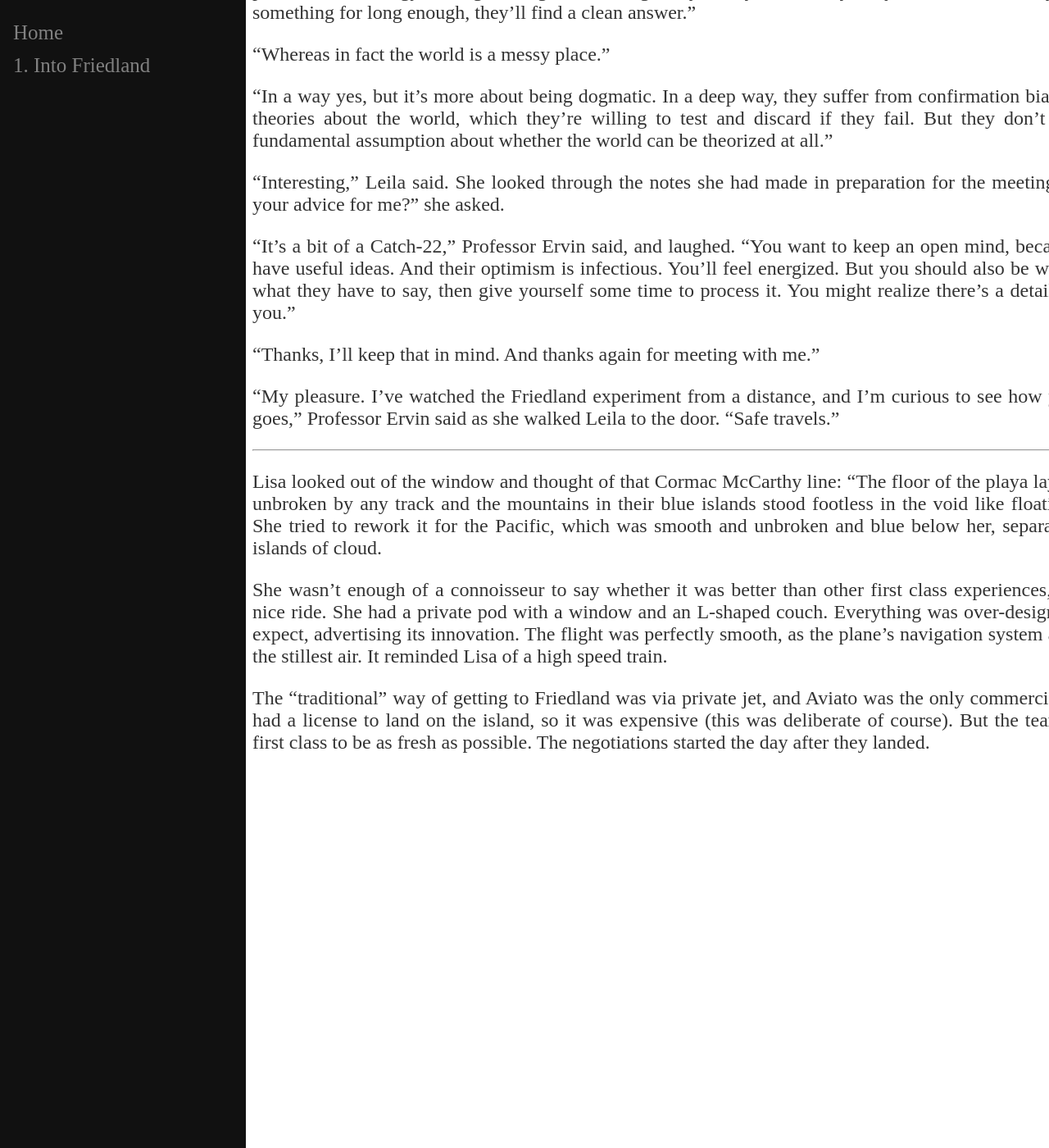
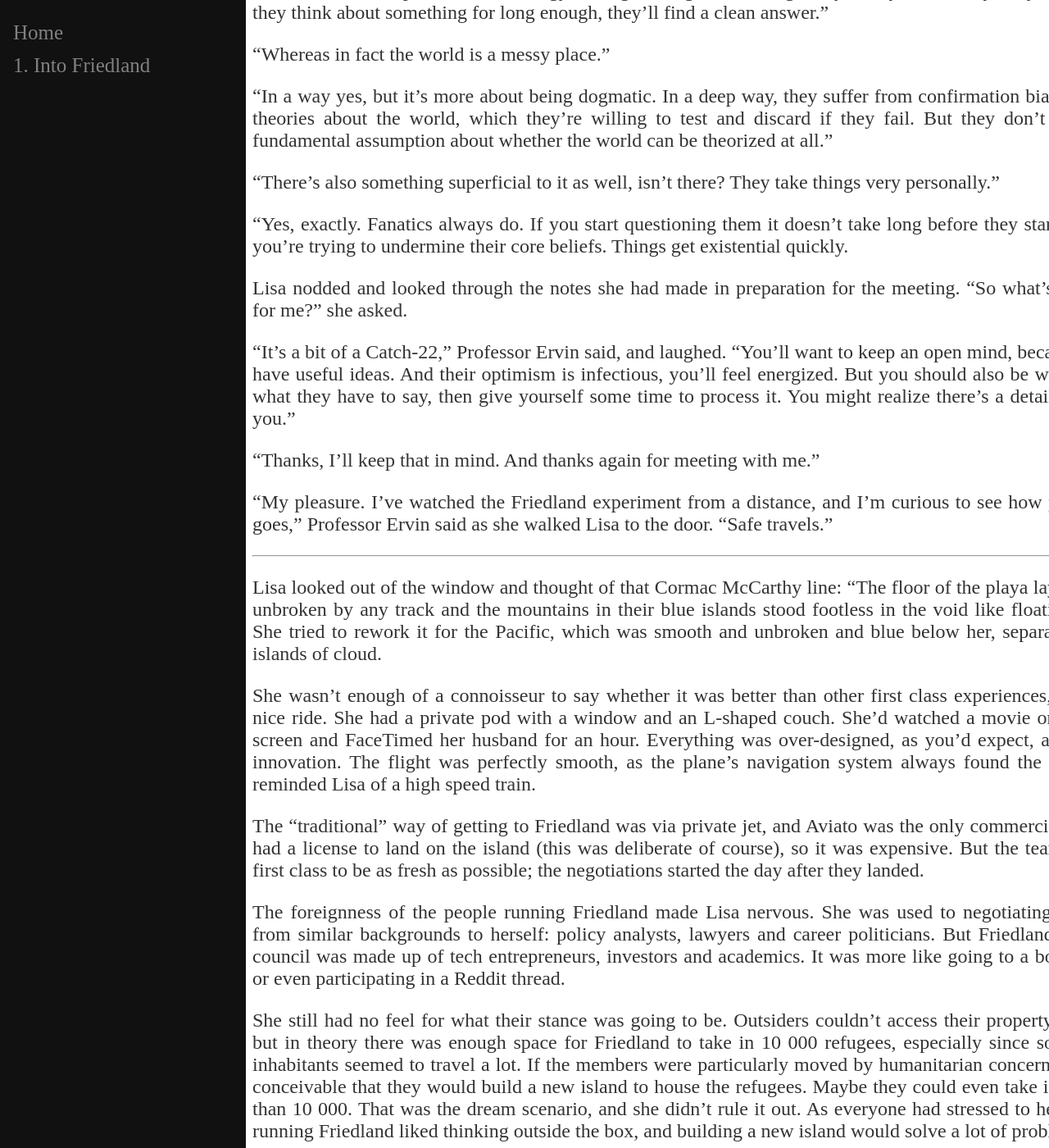
Before and after one commit to fylobc/fylobc.github.io, a Jekyll site: the page built from _parts/Part_0.md, in a window 1280 px wide and 1400 px high, scrolled down 435 px. Shown: the whole window at 82% size. Built offline with Jekyll 4.4.1, drawn with Linux system fonts in a browser that asks for light colours; some of the changed text lies outside the part shown.

Commit message:
Edited part 1

```diff
--- a/_parts/Part_0.md
+++ b/_parts/Part_0.md
@@ -5,26 +5,34 @@ title: "1. Into Friedland"
 
 “They used to invite me to give lectures at their headquarters all the time,” Professor Ervin said. “Google, Amazon, Apple... But I started feeling more and more uncomfortable and stopped going, so they stopped inviting me.”
 
-“Why did you find it uncomfortable?” Leila asked. “Was the attention too much?”
+“Why did you find it uncomfortable?” Lisa asked. “Was the attention too much?”
 
-“No, it wasn’t that,” Professor Ervin answered. She paused for a moment. “There is an undercurrent of fanaticism to it all. The people who really make it – and they need this to achieve what they do – they’re true believers. In the power of technology, of engineering. Human ingenuity, really. Ultimately, they believe that if they think about something for long enough, they’ll find a clean answer.”
+“No, it wasn’t that,” Professor Ervin answered. She paused for a moment. “There is an undercurrent of fanaticism to it all. The people who really make it – and they need this to achieve what they do – they’re true believers. In themselves, in the power of technology, of engineering. Human ingenuity, really. Ultimately, they believe that if they think about something for long enough, they’ll find a clean answer.”
 
 “Whereas in fact the world is a messy place.”
 
 “In a way yes, but it’s more about being dogmatic. In a deep way, they suffer from confirmation bias. They build theories about the world, which they’re willing to test and discard if they fail. But they don’t question the fundamental assumption about whether the world can be theorized at all.”
 
-“Interesting,” Leila said. She looked through the notes she had made in preparation for the meeting. “So what’s your advice for me?” she asked.
+“There’s also something superficial to it as well, isn’t there? They take things very personally.”
 
-“It’s a bit of a Catch-22,” Professor Ervin said, and laughed. “You want to keep an open mind, because they will have useful ideas. And their optimism is infectious. You’ll feel energized. But you should also be wary. Listen to what they have to say, then give yourself some time to process it. You might realize there’s a detail that bothers you.”
+“Yes, exactly. Fanatics always do. If you start questioning them it doesn’t take long before they start feeling like you’re trying to undermine their core beliefs. Things get existential quickly.
+
+Lisa nodded and looked through the notes she had made in preparation for the meeting. “So what’s your advice for me?” she asked.
+
+“It’s a bit of a Catch-22,” Professor Ervin said, and laughed. “You’ll want to keep an open mind, because they will have useful ideas. And their optimism is infectious, you’ll feel energized. But you should also be wary. Listen to what they have to say, then give yourself some time to process it. You might realize there’s a detail that bothers you.”
 
 “Thanks, I’ll keep that in mind. And thanks again for meeting with me.”
 
-“My pleasure. I’ve watched the Friedland experiment from a distance, and I’m curious to see how your meeting goes,” Professor Ervin said as she walked Leila to the door. “Safe travels.”
+“My pleasure. I’ve watched the Friedland experiment from a distance, and I’m curious to see how your meeting goes,” Professor Ervin said as she walked Lisa to the door. “Safe travels.”
 
 <hr>
 
 Lisa looked out of the window and thought of that Cormac McCarthy line: “The floor of the playa lay smooth and unbroken by any track and the mountains in their blue islands stood footless in the void like floating temples.” She tried to rework it for the Pacific, which was smooth and unbroken and blue below her, separated by white islands of cloud.
 
-She wasn’t enough of a connoisseur to say whether it was better than other first class experiences, but it was a nice ride. She had a private pod with a window and an L-shaped couch. Everything was over-designed, as you’d expect, advertising its innovation. The flight was perfectly smooth, as the plane’s navigation system always found the stillest air. It reminded Lisa of a high speed train.
+She wasn’t enough of a connoisseur to say whether it was better than other first class experiences, but it was a nice ride. She had a private pod with a window and an L-shaped couch. She’d watched a movie on the 50-inch screen and FaceTimed her husband for an hour. Everything was over-designed, as you’d expect, advertising its innovation. The flight was perfectly smooth, as the plane’s navigation system always found the stillest air. It reminded Lisa of a high speed train.
 
-The “traditional” way of getting to Friedland was via private jet, and Aviato was the only commercial airline that had a license to land on the island, so it was expensive (this was deliberate of course). But the team was flying first class to be as fresh as possible. The negotiations started the day after they landed.
+The “traditional” way of getting to Friedland was via private jet, and Aviato was the only commercial airline that had a license to land on the island (this was deliberate of course),  so it was expensive. But the team was flying first class to be as fresh as possible; the negotiations started the day after they landed.
+
+The foreignness of the people running Friedland made Lisa nervous. She was used to negotiating with people from similar backgrounds to herself: policy analysts, lawyers and career politicians. But Friedland’s governing council was made up of tech entrepreneurs, investors and academics. It was more like going to a board meeting, or even participating in a Reddit thread.
+
+She still had no feel for what their stance was going to be. Outsiders couldn’t access their property agreements, but in theory there was enough space for Friedland to take in 10 000 refugees, especially since so many of its inhabitants seemed to travel a lot. If the members were particularly moved by humanitarian concerns, it was also conceivable that they would build a new island to house the refugees. Maybe they could even take in much more than 10 000. That was the dream scenario, and she didn’t rule it out. As everyone had stressed to her, the people running Friedland liked thinking outside the box, and building a new island would solve a lot of problems.
```
